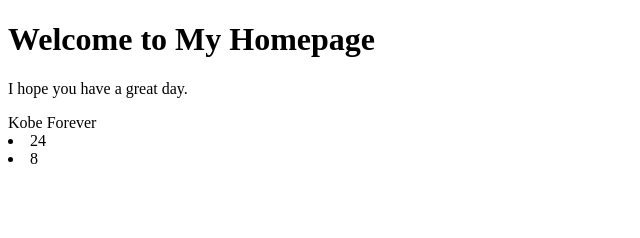
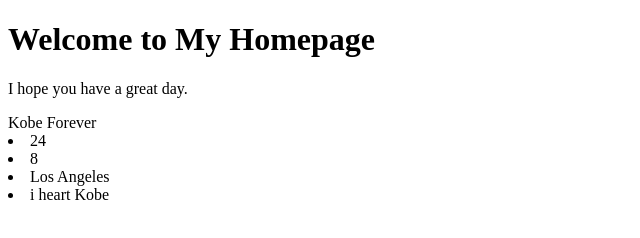
Before and after one commit to juliantisomathews/first-website, a plain HTML site: page index.html in a window 1280 px wide. Shown: the whole page, without its empty margins (0-640 px from the left). Drawn offline with Linux system fonts and the light colour scheme.

Commit message:
RIP kobe

```diff
--- a/index.html
+++ b/index.html
@@ -10,6 +10,8 @@
         <li>Kobe Forever</li>
         <li>24</li>
         <li>8</li>
+        <li>Los Angeles</li>
+        <li>i heart Kobe</li>
         </ul>
   </body>
 </html>
```
